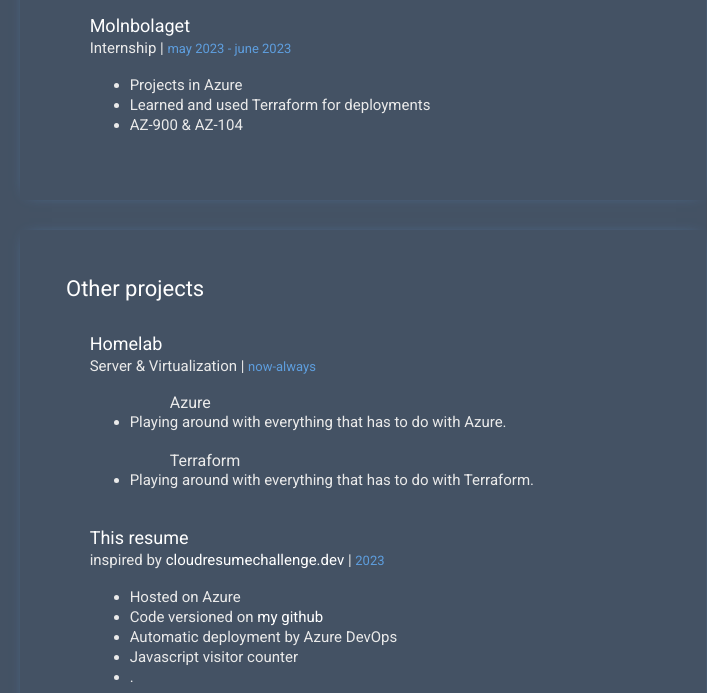
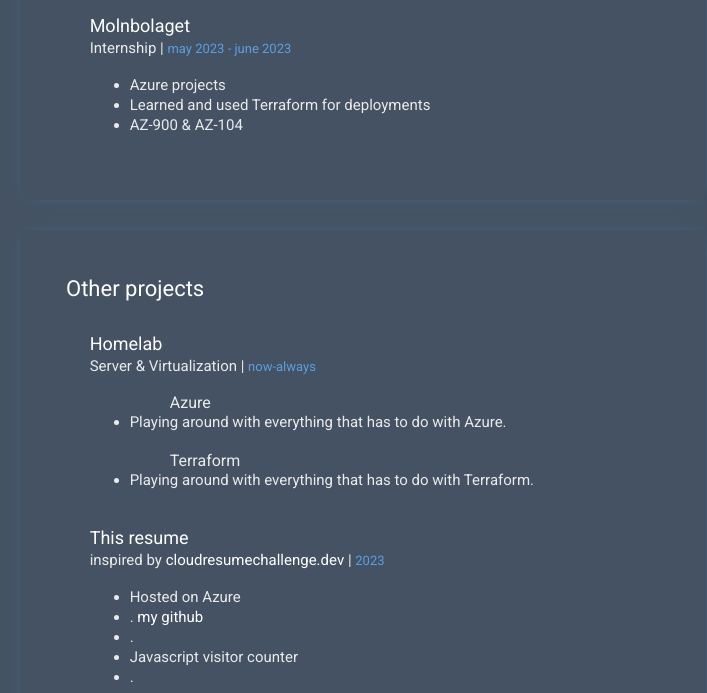
Before and after one commit to tomonnegren/tf-azure-resume, a plain HTML site: page frontend/index.html in a window 1280 px wide. Shown: the part 316-1009 px from the top of the page, 440-1147 px from the left. Drawn offline with Linux system fonts and the light colour scheme; no server answers.

Commit message:
updated html + variables.tf

```diff
--- a/frontend/index.html
+++ b/frontend/index.html
@@ -1,7 +1,7 @@
 <!DOCTYPE html>
 <html>
 	<head>
-		<title>Tom Önnegren - Resume</title>
+		<title>Tom &Ouml;nnegren - Resume</title>
 		<link rel="stylesheet" type="text/css" href="css/style.css">
 		<link rel="stylesheet" media="screen" href="https://fonts.googleapis.com/css2?family=Tenor+Sans&display=swap" type="text/css"/>
 		<link rel="stylesheet" href="https://fonts.googleapis.com/css2?family=Roboto:wght@400&display=swap" type="text/css"/>
@@ -14,7 +14,7 @@
 				<div id="image">
 					<img id="profile-photo" src="images/me.png" alt="Profile-Image">
 				</div>
-				<p id="name">Tom Önnegren<br></p>
+				<p id="name">Tom &Ouml;nnegren<br></p>
 				<hr width="100%" color="#5e9ede" style="opacity: 0.25">
 				<span id="description">- Hired by Omegapoint <br>- Infrastructure as Code <br>- Studying at EC Utbildning <br>- Motivated by always learning and improving</span></p>
 				<hr width="100%" color="#5e9ede" style="opacity: 0.25">
@@ -78,7 +78,7 @@
 						</ul>
 						<p class="tag"><a href="https://molnbolaget.com/" target="_blank" class="link">Molnbolaget</a><br><span>Internship | <span>may 2023 - june 2023</span></span></p>
 						<ul>
-							<li>Projects in Azure</li>
+							<li>Azure projects</li>
 							<li>Learned and used Terraform for deployments</li>
 							<li>AZ-900 & AZ-104</li>
 							<br>
@@ -100,8 +100,8 @@
 						<p class="tag">This resume<br><span>inspired by <a href="https://cloudresumechallenge.dev" target="_blank" class="link">cloudresumechallenge.dev</a> | <span>2023</span></span></p>
 						<ul>
 							<li>Hosted on Azure</li>
-							<li>Code versioned on <a href="...." target="_blank" class="link">my github</a></li>
-							<li>Automatic deployment by Azure DevOps</li>
+							<li>. <a href="...." target="_blank" class="link">my github</a></li>
+							<li>.</li>
 							<li>Javascript visitor counter</li>
 							<li>.</li>
 							<li>.</li>
```
Also changed, not shown: 1 other file.
